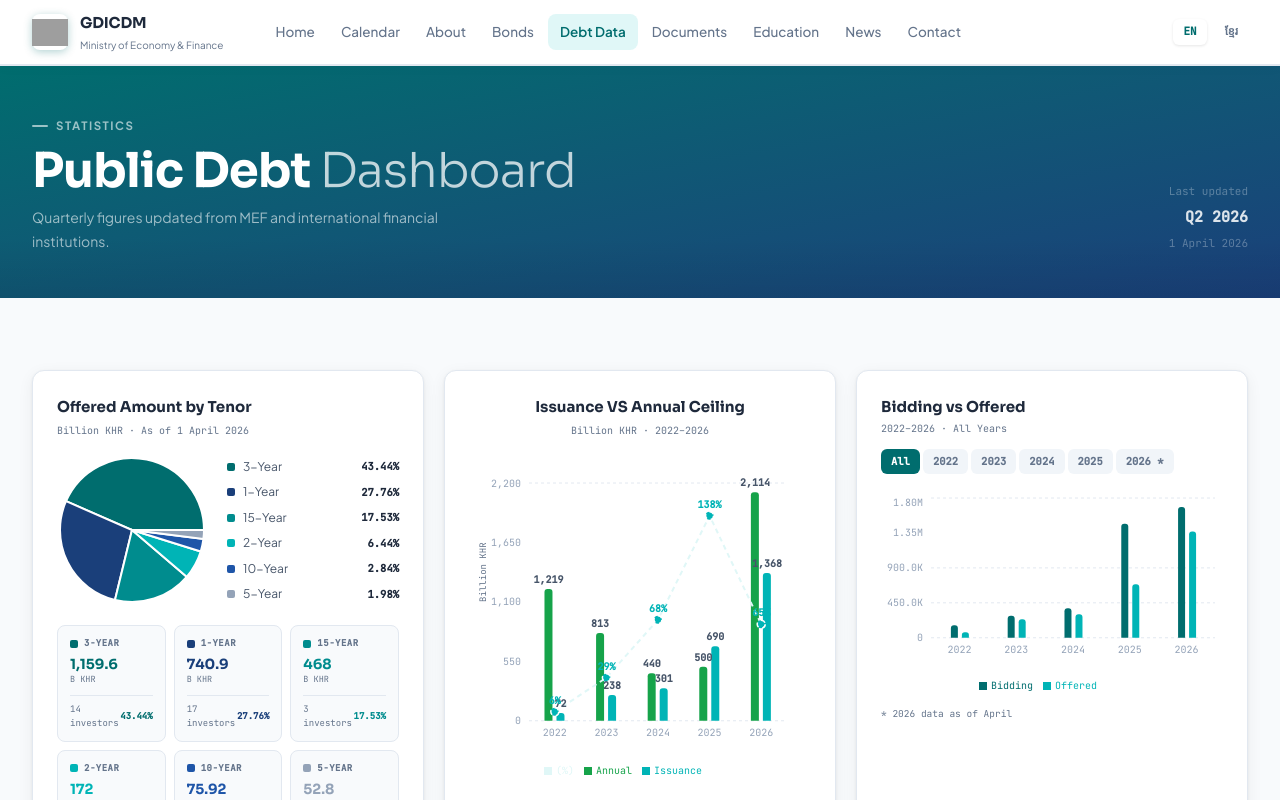
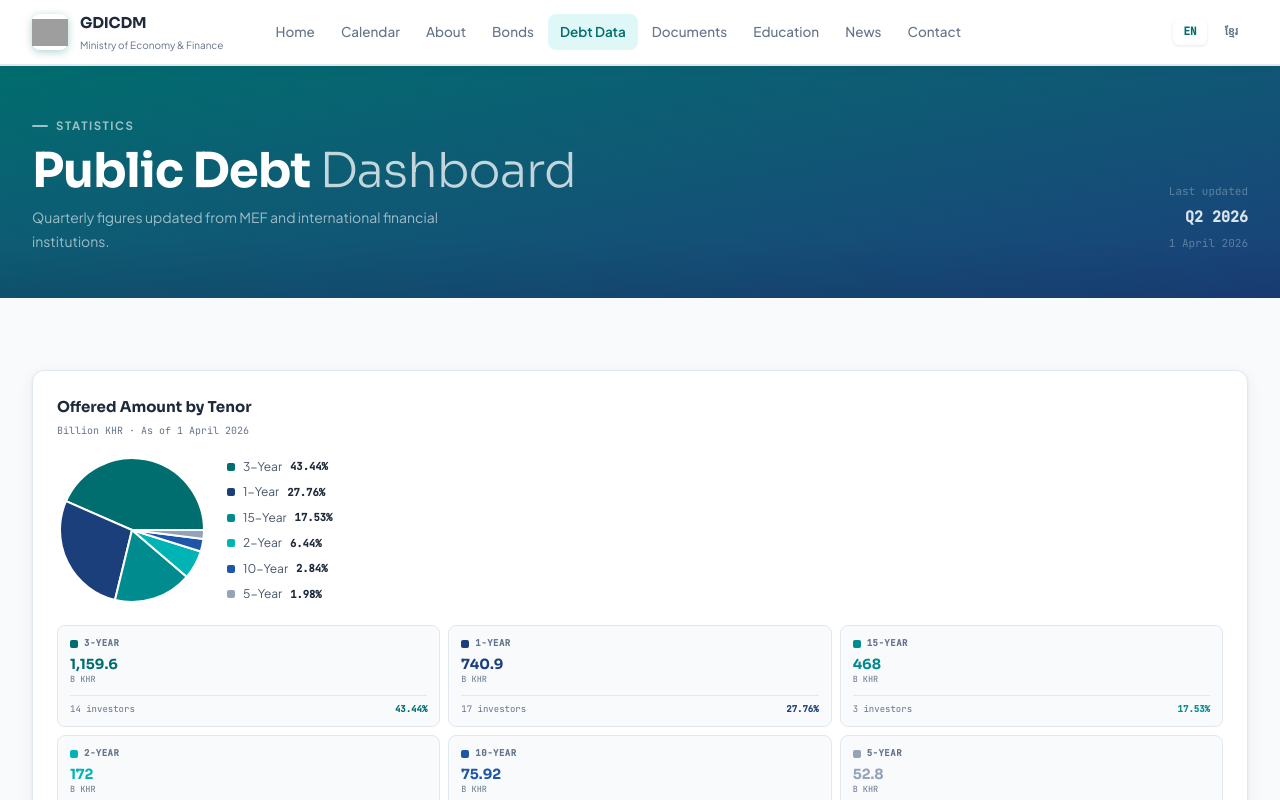
Before and after one commit to Pitou911/gdicdm-frontend, a React (Vite) app: page /debt in a window 1280 px wide. Shown: the top 800 px of the page. Built offline with nearby package versions, Linux system fonts and the light colour scheme; grey boxes are pictures that could not be loaded.

Commit message:
styling debtchart and debtdata

```diff
--- a/src/components/DebtCharts.jsx
+++ b/src/components/DebtCharts.jsx
@@ -254,7 +254,7 @@ export function PortfolioDonut() {
                             onMouseLeave={() => setActiveIndex(null)}
                         >
                             <div className="w-2 h-2 rounded-xs shrink-0" style={{ background: d.color }}></div>
-                            <span className="text-[12px] text-text-2 flex-1">{d.name}</span>
+                            <span className="text-[12px] text-text-2">{d.name}</span>
                             <span className="font-mono text-[10.5px] font-semibold text-text">{d.pct}%</span>
                         </div>
                     ))}
--- a/src/pages/DebtData.jsx
+++ b/src/pages/DebtData.jsx
@@ -31,7 +31,7 @@ export default function DebtData() {
             </div>
             <div className="py-18 bg-snow">
                 <div className="max-w-325 mx-auto px-8">
-                    <div className='grid grid-cols-1 sm:grid-cols-2 md:grid-cols-3 gap-5'>
+                    <div className='grid grid-cols-1 gap-5'>
                         <PortfolioDonut />
                         <IssuanceVsCeiling />
                         <DebtServiceBar />
```
